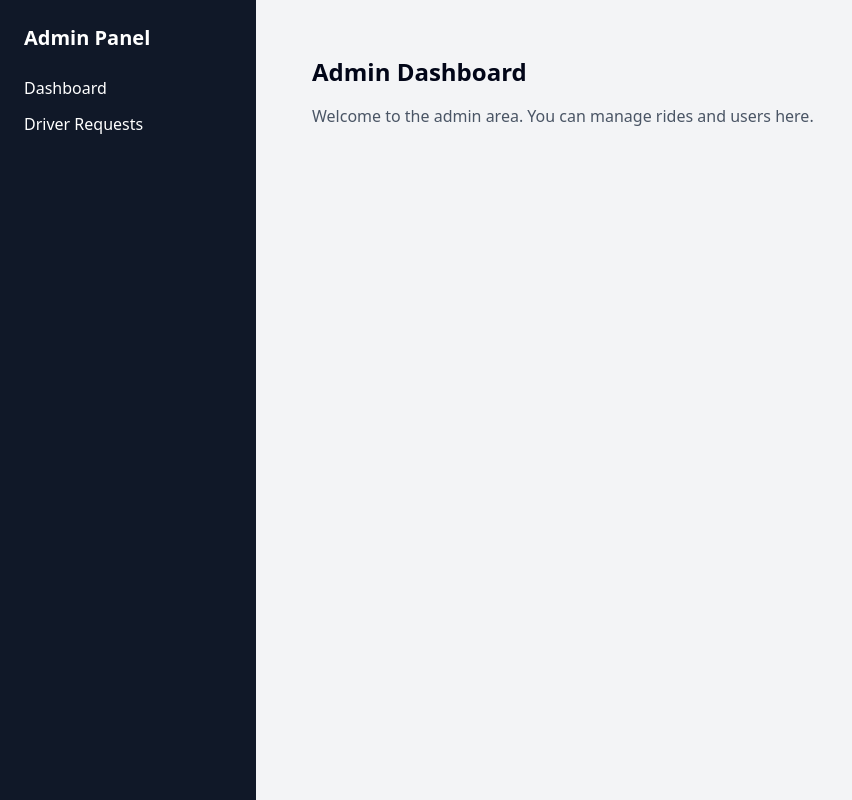
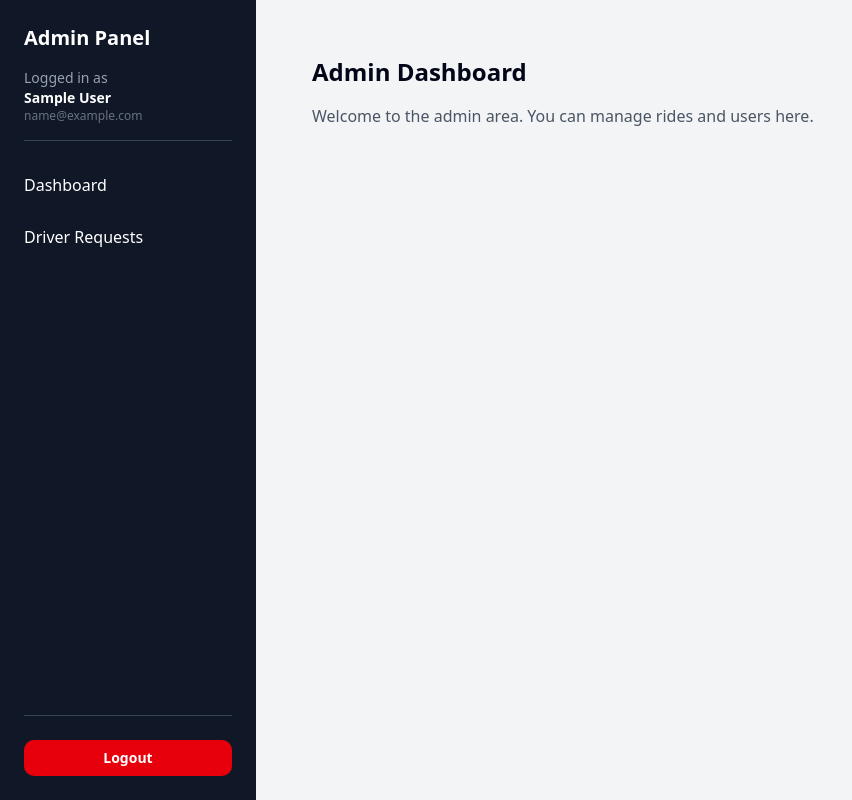
Before and after one commit to AnandNarra/RideSync, a React (Vite) app in the folder Appwrite/: page /admin in a window 1280 px wide. Shown: the whole page, without its empty margins (0-852 px from the left). Built offline with nearby package versions, Linux system fonts and the light colour scheme; no server answers; sample sign-in values are in the browser's storage.

Commit message:
feat: add AdminLayout component with navigation, user info display, and logout functionality.

```diff
--- a/Appwrite/src/layouts/AdminLayout.jsx
+++ b/Appwrite/src/layouts/AdminLayout.jsx
@@ -1,18 +1,61 @@
-import { Link, Outlet } from "react-router";
+import { Link, Outlet, useNavigate } from "react-router";
+import { useLogout } from "@/api's/user/user.query";
+import useAuthStore from "@/store/authStore";
 
 const AdminLayout = () => {
+  const navigate = useNavigate();
+  const { user } = useAuthStore();
+  const { mutate: logoutUser, isPending } = useLogout();
+  const logoutStore = useAuthStore((state) => state.logout);
+
+  const handleLogout = () => {
+    logoutUser(undefined, {
+      onSuccess: () => {
+        logoutStore();   // ✅ clear Zustand + storage
+        navigate("/");
+      },
+      onError: (error) => {
+        console.error("Logout failed:", error);
+
+        // fallback: force logout anyway
+        logoutStore();
+        navigate("/");
+      },
+    });
+  };
+
   return (
     <div className="flex min-h-screen">
-      <aside className="w-64 bg-gray-900 text-white p-6">
-        <h2 className="text-xl font-bold">Admin Panel</h2>
-        <ul className="mt-6 space-y-3">
+      <aside className="w-64 bg-gray-900 text-white p-6 flex flex-col">
+        <div>
+          <h2 className="text-xl font-bold">Admin Panel</h2>
+          {user && (
+            <div className="mt-4 pb-4 border-b border-gray-700">
+              <p className="text-sm text-gray-400">Logged in as</p>
+              <p className="text-sm font-semibold truncate">{user.name}</p>
+              <p className="text-xs text-gray-500 truncate">{user.email}</p>
+            </div>
+          )}
+        </div>
+
+        <ul className="mt-6 space-y-3 flex-1">
           <li>
-            <Link to="/admin" className="hover:text-gray-300 cursor-pointer">Dashboard</Link>
+            <Link to="/admin" className="hover:text-gray-300 cursor-pointer block py-2">Dashboard</Link>
           </li>
           <li>
-            <Link to="/admin/driver-request" className="hover:text-gray-300 cursor-pointer">Driver Requests</Link>
+            <Link to="/admin/driver-request" className="hover:text-gray-300 cursor-pointer block py-2">Driver Requests</Link>
           </li>
         </ul>
+
+        <div className="mt-auto pt-6 border-t border-gray-700">
+          <button
+            onClick={handleLogout}
+            disabled={isPending}
+            className="w-full px-4 py-2 bg-red-600 text-white rounded-lg hover:bg-red-700 transition-colors disabled:opacity-50 disabled:cursor-not-allowed text-sm font-semibold"
+          >
+            {isPending ? "Logging out..." : "Logout"}
+          </button>
+        </div>
       </aside>
 
       <main className="flex-1 bg-gray-100 p-6">
```
